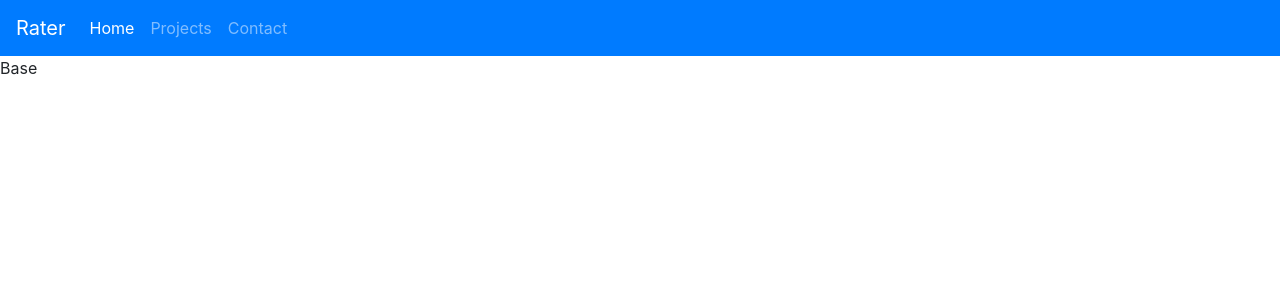
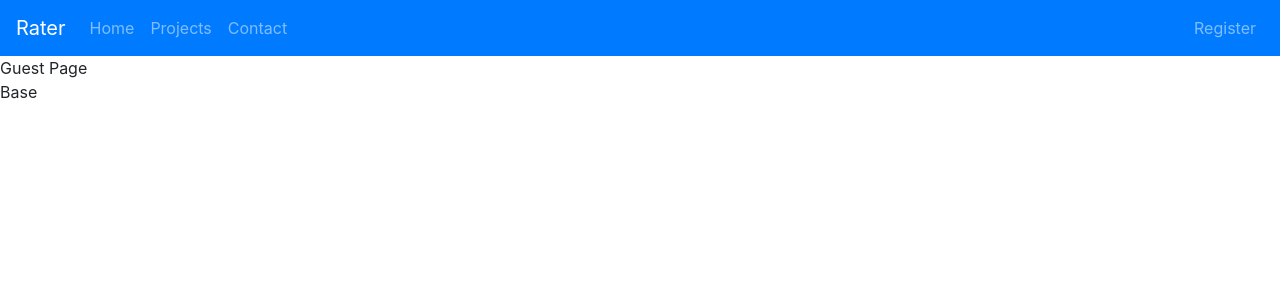
Before and after one commit to cmaul85/webProject, a Django app: page /guest in a window 1280 px wide. Shown: the top 300 px of the page. Run offline with Django 3.2, Linux system fonts and the light colour scheme; some libraries are stand-ins or nearby versions.

Commit message:
Navbar with some of the pages and right justified register link

```diff
--- a/mysite/rater/static/js/app.js
+++ b/mysite/rater/static/js/app.js
@@ -1 +1,8 @@
-$(document).foundation()
+$(document).ready(function() {
+	console.log( "ready!" );
+	$("a").on("click", function(e){
+		$(".active").removeClass('active');
+		$(this).parent().addClass('active');
+
+	});
+});
--- a/mysite/rater/templates/base.html
+++ b/mysite/rater/templates/base.html
@@ -2,7 +2,6 @@
 {% load static %}
 <html>
 	{% block head %}
-	<script src={%static "/js/vendor/modernizr.js" %}></script>
 	{% block title %} {% endblock %}
 
 	<link rel="stylesheet" href="https://maxcdn.bootstrapcdn.com/bootstrap/4.0.0-beta.2/css/bootstrap.min.css" integrity="sha384-PsH8R72JQ3SOdhVi3uxftmaW6Vc51MKb0q5P2rRUpPvrszuE4W1povHYgTpBfshb" crossorigin="anonymous">
@@ -20,16 +19,21 @@
 			</button>
 			<div class="collapse navbar-collapse" id="navbarNav">
 				<ul class="navbar-nav">
-					<li class="nav-item active">
-						<a class="nav-link" href="/guest">Home <span class="sr-only">(current)</span></a>
+					<li class="nav-item ">
+						<a class="nav-link" href="/">Home</a>
 					</li>
 					<li class="nav-item">
-						<a class="nav-link" href="#">Projects</a>
+						<a class="nav-link" href="/guest">Projects</a>
 					</li>
 					<li class="nav-item">
-						<a class="nav-link " href="#">Contact</a>
+						<a class="nav-link " href="/guest">Contact</a>
 					</li>
+					{% block buttons %}
+					{% endblock %}
 				</ul>
+					{% block button_list %}
+					{% endblock %}
+
 			</div>
 		</nav>
 		{% endblock %}
@@ -49,15 +53,14 @@
 
 
 		{% block scripts %}
-		<script src="https://code.jquery.com/jquery-3.2.1.slim.min.js" integrity="sha384-KJ3o2DKtIkvYIK3UENzmM7KCkRr/rE9/Qpg6aAZGJwFDMVNA/GpGFF93hXpG5KkN" crossorigin="anonymous"></script>
+		<script src="https://ajax.googleapis.com/ajax/libs/jquery/3.2.1/jquery.min.js"></script>
 		<script src="https://cdnjs.cloudflare.com/ajax/libs/popper.js/1.12.3/umd/popper.min.js" integrity="sha384-vFJXuSJphROIrBnz7yo7oB41mKfc8JzQZiCq4NCceLEaO4IHwicKwpJf9c9IpFgh" crossorigin="anonymous"></script>
 		<script src="https://maxcdn.bootstrapcdn.com/bootstrap/4.0.0-beta.2/js/bootstrap.min.js" integrity="sha384-alpBpkh1PFOepccYVYDB4do5UnbKysX5WZXm3XxPqe5iKTfUKjNkCk9SaVuEZflJ" crossorigin="anonymous"></script>
+		<script type='text/javascript' src={%static "/js/app.js" %}></script>
+		<script src={%static "/js/vendor/modernizr.js" %}></script>
 		{% endblock %}
 
 		<script>
-$(document).ready(function() {
-	$(document).foundation();
-})
 		</script>
 
 	</body>
--- a/mysite/rater/templates/guest_page.html
+++ b/mysite/rater/templates/guest_page.html
@@ -4,7 +4,15 @@
 
 {% block buttons %}
 {% endblock %}
+{% block button_list %}
+<ul class="navbar-nav ml-auto">
+	<li class="nav-item ml-auto">
+		<a class="nav-link " href="/">Register</a>
+	</li>
+</ul>
+{% endblock %}
 
 {% block content %}
 
+Guest Page</br>
 {% endblock %}
```
